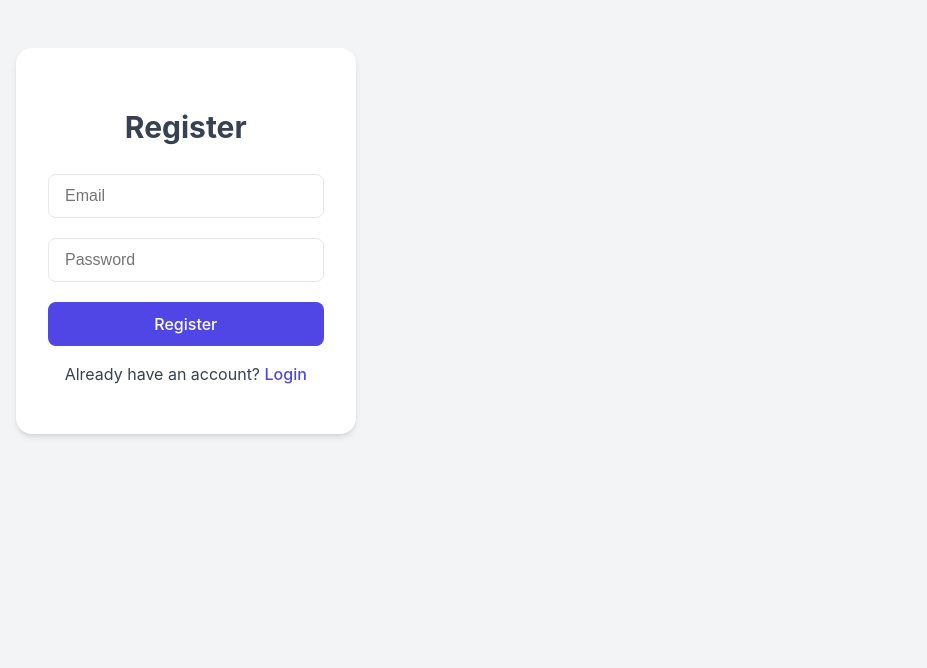
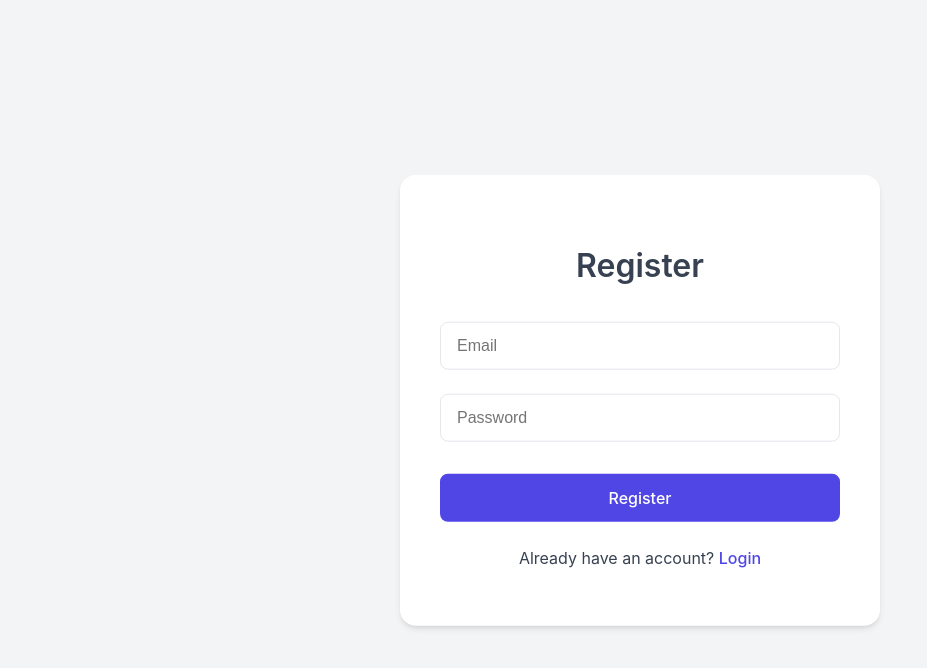
Before and after one commit to champacked/csTech-test-1, a React (Vite) app in the folder frontend/: page /register in a window 1280 px wide. Shown: the top 668 px of the page, without its empty margins (0-927 px from the left). Built offline with nearby package versions, Linux system fonts and the light colour scheme.

Commit message:
login alignment fixes

```diff
--- a/frontend/src/App.css
+++ b/frontend/src/App.css
@@ -22,6 +22,9 @@ body {
 .app-container {
   width: 100%;
   min-height: 100vh;
+  display: flex;
+  align-items: center;
+  justify-content: center;
   padding: 1rem;
   box-sizing: border-box;
 }
@@ -29,34 +32,39 @@ body {
 .auth-container {
   width: 90%;
   max-width: 400px;
-  margin: 2rem auto;
-  padding: 2rem;
+  padding: 2.5rem;
   background-color: var(--card-background);
   border-radius: 1rem;
   box-shadow: 0 4px 6px -1px rgba(0, 0, 0, 0.1),
     0 2px 4px -1px rgba(0, 0, 0, 0.06);
+  margin: auto;
+  position: fixed;
+  top: 50%;
+  left: 50%;
+  transform: translate(-50%, -50%);
 }
 
 .auth-container h2 {
   color: var(--text-light);
   text-align: center;
-  margin-bottom: 1.5rem;
-  font-size: 1.875rem;
+  margin-bottom: 2rem;
+  font-size: 2rem;
+  font-weight: 600;
 }
 
 .auth-container form {
   display: flex;
   flex-direction: column;
-  gap: 1.25rem;
+  gap: 1.5rem;
 }
 
 .auth-container input {
   width: 100%;
-  padding: 0.75rem 1rem;
+  padding: 0.875rem 1rem;
   border: 1px solid var(--border-color);
   border-radius: 0.5rem;
   font-size: 1rem;
-  transition: border-color 0.2s;
+  transition: all 0.2s ease;
   box-sizing: border-box;
 }
 
@@ -68,7 +76,7 @@ body {
 
 .auth-container button {
   width: 100%;
-  padding: 0.75rem;
+  padding: 0.875rem;
   background-color: var(--primary-color);
   color: white;
   border: none;
@@ -76,135 +84,154 @@ body {
   font-size: 1rem;
   font-weight: 500;
   cursor: pointer;
-  transition: background-color 0.2s;
+  transition: all 0.2s ease;
+  margin-top: 0.5rem;
 }
 
 .auth-container button:hover {
   background-color: var(--primary-hover);
+  transform: translateY(-1px);
 }
 
 .auth-container p {
   text-align: center;
-  margin-top: 1rem;
+  margin-top: 1.5rem;
+  color: var(--text-light);
 }
 
 .auth-container a {
   color: var(--primary-color);
   text-decoration: none;
   font-weight: 500;
+  transition: all 0.2s ease;
 }
 
 .auth-container a:hover {
   text-decoration: underline;
+  color: var(--primary-hover);
 }
 
 .error {
   color: var(--error-color);
   background-color: rgba(239, 68, 68, 0.1);
-  padding: 0.75rem;
+  padding: 0.875rem;
   border-radius: 0.5rem;
   text-align: center;
-  margin-bottom: 1rem;
+  margin-bottom: 1.5rem;
+  font-size: 0.875rem;
 }
 
 .success {
   color: var(--success-color);
   background-color: rgba(16, 185, 129, 0.1);
-  padding: 0.75rem;
+  padding: 0.875rem;
   border-radius: 0.5rem;
   text-align: center;
-  margin-bottom: 1rem;
+  margin-bottom: 1.5rem;
+  font-size: 0.875rem;
 }
 
+/* Dashboard specific styles */
 .dashboard-container {
+  width: 100%;
+  min-height: 100vh;
   max-width: 1200px;
   margin: 0 auto;
-  padding: 1.5rem;
+  padding: 2rem;
+  box-sizing: border-box;
 }
 
 .header {
   display: flex;
   justify-content: space-between;
   align-items: center;
-  margin-bottom: 2rem;
-  flex-wrap: wrap;
-  gap: 1rem;
+  margin-bottom: 2.5rem;
+  padding: 1rem 0;
+  border-bottom: 1px solid var(--border-color);
 }
 
 .header h2 {
   margin: 0;
-  font-size: 1.875rem;
+  font-size: 2rem;
+  font-weight: 600;
   color: var(--text-light);
 }
 
 .header button {
-  padding: 0.5rem 1rem;
+  padding: 0.75rem 1.5rem;
   background-color: var(--error-color);
   color: white;
   border: none;
   border-radius: 0.5rem;
+  font-weight: 500;
   cursor: pointer;
-  transition: opacity 0.2s;
+  transition: all 0.2s ease;
 }
 
 .header button:hover {
   opacity: 0.9;
+  transform: translateY(-1px);
 }
 
 .upload-section {
   background-color: var(--card-background);
-  padding: 1.5rem;
+  padding: 2rem;
   border-radius: 1rem;
   box-shadow: 0 1px 3px rgba(0, 0, 0, 0.1);
-  margin-bottom: 2rem;
+  margin-bottom: 2.5rem;
 }
 
 .upload-section h3 {
-  margin-top: 0;
-  margin-bottom: 1rem;
+  margin: 0 0 1.5rem 0;
+  font-size: 1.5rem;
   color: var(--text-light);
 }
 
 .upload-section form {
   display: flex;
   flex-direction: column;
-  gap: 1rem;
+  gap: 1.25rem;
 }
 
 .upload-section input[type="file"] {
   width: 100%;
-  padding: 0.5rem;
-  border: 1px solid var(--border-color);
+  padding: 0.75rem;
+  border: 2px dashed var(--border-color);
   border-radius: 0.5rem;
+  cursor: pointer;
 }
 
 .upload-section button {
-  padding: 0.75rem;
+  padding: 0.875rem;
   background-color: var(--primary-color);
   color: white;
   border: none;
   border-radius: 0.5rem;
+  font-weight: 500;
   cursor: pointer;
-  transition: background-color 0.2s;
+  transition: all 0.2s ease;
 }
 
 .upload-section button:hover {
   background-color: var(--primary-hover);
+  transform: translateY(-1px);
 }
 
 .lists-section {
-  margin-top: 2rem;
+  margin-top: 2.5rem;
 }
 
 .lists-section h3 {
-  margin-bottom: 1.5rem;
+  margin-bottom: 2rem;
+  font-size: 1.5rem;
   color: var(--text-light);
 }
 
 .lists-grid {
   display: grid;
-  grid-template-columns: repeat(auto-fill, minmax(280px, 1fr));
+  grid-template-columns: repeat(auto-fill, minmax(300px, 1fr));
   gap: 1.5rem;
+  align-items: start;
 }
 
 .list-item {
@@ -212,47 +239,66 @@ body {
   padding: 1.5rem;
   border-radius: 1rem;
   box-shadow: 0 1px 3px rgba(0, 0, 0, 0.1);
-  transition: transform 0.2s;
+  transition: all 0.2s ease;
+  height: 100%;
 }
 
 .list-item:hover {
   transform: translateY(-2px);
+  box-shadow: 0 4px 6px -1px rgba(0, 0, 0, 0.1);
 }
 
 .list-item p {
-  margin: 0.5rem 0;
+  margin: 0.75rem 0;
   color: var(--text-light);
+  line-height: 1.5;
 }
 
 .list-item strong {
   color: var(--primary-color);
+  font-weight: 500;
+}
+
+@media (max-width: 768px) {
+  .dashboard-container {
+    padding: 1rem;
+  }
+
+  .header {
+    flex-direction: column;
+    gap: 1rem;
+    text-align: center;
+    padding: 1rem 0;
+  }
+
+  .header button {
+    width: 100%;
+  }
+
+  .upload-section {
+    padding: 1.5rem;
+  }
+
+  .lists-grid {
+    grid-template-columns: 1fr;
+  }
 }
 
 @media (max-width: 640px) {
   .auth-container {
     width: 95%;
     padding: 1.5rem;
-    margin: 1rem auto;
   }
 
   .dashboard-container {
+    padding: 0.75rem;
+  }
+
+  .upload-section {
     padding: 1rem;
   }
 
-  .header {
-    flex-direction: column;
-    text-align: center;
-  }
-
-  .header button {
-    width: 100%;
-  }
-
-  .lists-grid {
-    grid-template-columns: 1fr;
-  }
-
-  .upload-section {
+  .list-item {
     padding: 1rem;
   }
 }
@@ -277,4 +323,9 @@ body {
   .list-item {
     background-color: var(--card-background);
   }
+
+  .upload-section input[type="file"] {
+    background-color: var(--background-dark);
+    color: var(--text-dark);
+  }
 }
```
